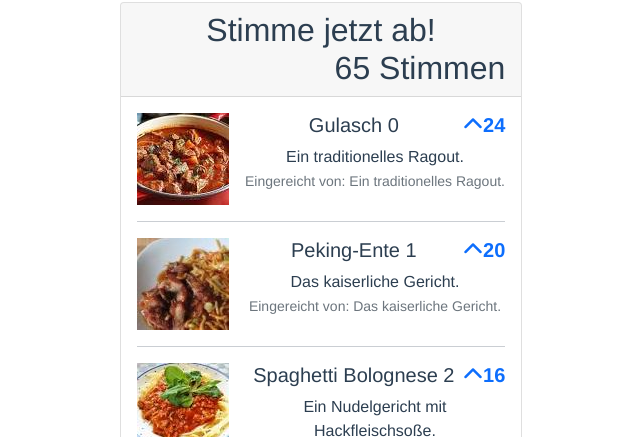
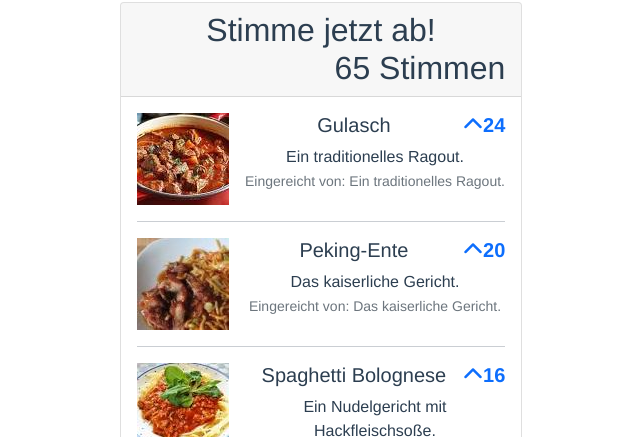
Before and after one commit to DataScientist2807/vue3-voter, a Vue app: page / in a window 1280 px wide. Shown: the part 306-743 px from the top of the page, without its empty margins (319-959 px from the left). Built offline with nearby package versions, Linux system fonts and the light colour scheme.

Commit message:
App aufräumen

```diff
--- a/src/components/HelloWorld.vue
+++ b/src/components/HelloWorld.vue
@@ -10,18 +10,17 @@
             </h2>
           </div>
           <div class="card-body">
-            <template v-for="(submission, index) in sortedSubmissions"
+            <template v-for="(submission) in sortedSubmissions"
             :key="submission.id">
               <div
                 class="d-flex"
-
               >
                 <div class="d-shrink-0">
                   <img v-bind:src="submission.img" alt="" />
                 </div>
                 <div class="flex-grow-1 ms-3">
                   <h5>
-                    {{ submission.title }} {{ index }}
+                    {{ submission.title }}
                     <span
                       class="float-end text-primary"
                       style="cursor: pointer"
@@ -52,7 +51,6 @@ export default {
   name: "Voter",
   data() {
     return {
-      totalVotes: 0,
       submissions: [
         {
           id: 1,
@@ -95,6 +93,11 @@ export default {
         return b.votes - a.votes;
       });
     },
+    totalVotes() {
+      return this.submissions.reduce((totalVotes, submission) => {
+        return totalVotes + submission.votes;
+      }, 0);
+    },
   },
   methods: {
     upvote(submissionId) {
@@ -104,23 +107,6 @@ export default {
       submission.votes++;
     },
   },
-  watch: {
-    submissions: {
-      handler(newValue, oldValue) {
-        console.log(newValue);
-        console.log(oldValue);
-        this.totalVotes = this.submissions.reduce((totalVotes, submission) => {
-          return totalVotes + submission.votes;
-        }, 0);
-      },
-      deep: true,
-      immediate: true,
-    },
-    totalVotes(newValue, oldValue) {
-      console.log(newValue);
-      console.log(oldValue);
-    },
-  },
 };
 </script>
 <!-- Add "scoped" attribute to limit CSS to this component only -->
```
